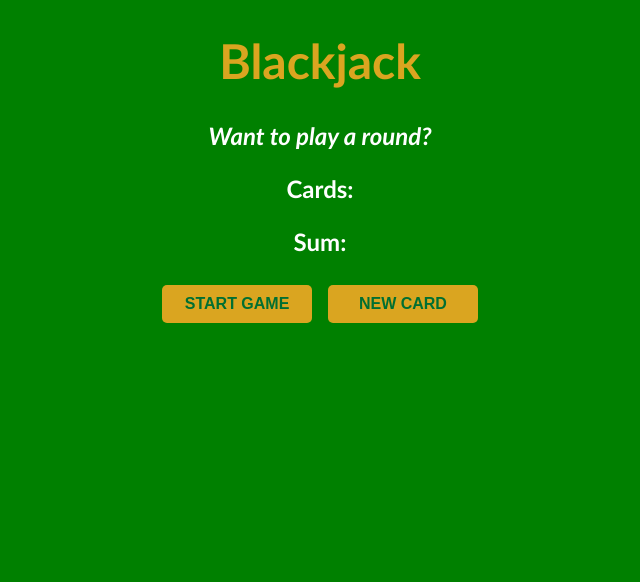
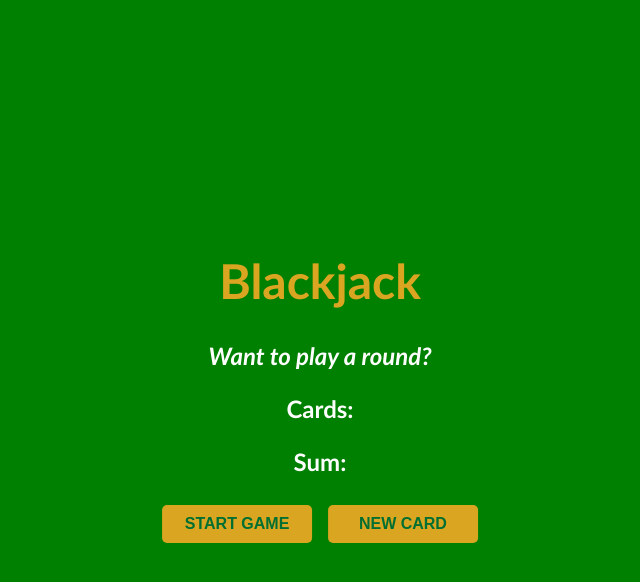
Before and after one commit to dimitar-4/blackjack-game-js, a plain HTML site: page index.html in a window 1280 px wide. Shown: the whole page, without its empty margins (320-960 px from the left). Drawn offline with Linux system fonts and the light colour scheme.

Commit message:
Update the style of the game container

```diff
--- a/style.css
+++ b/style.css
@@ -7,9 +7,17 @@ body {
     font-size: 1.5rem;
 }
 
+.game-container {
+    position: absolute;
+    top: 50%;
+    left: 50%;
+    transform: translate(-50%, -50%);
+}
+
 h1 {
     color: goldenrod;
     font-size: 3rem;
+    margin-top: 0;
 }
 
 #message-el {
```
